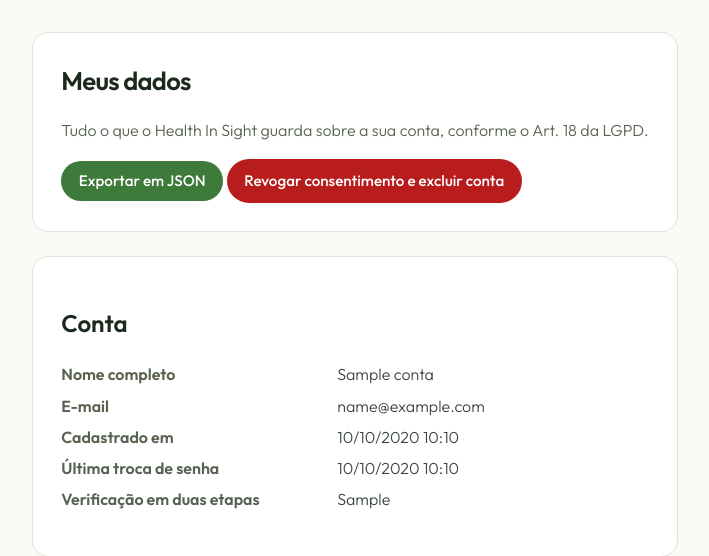
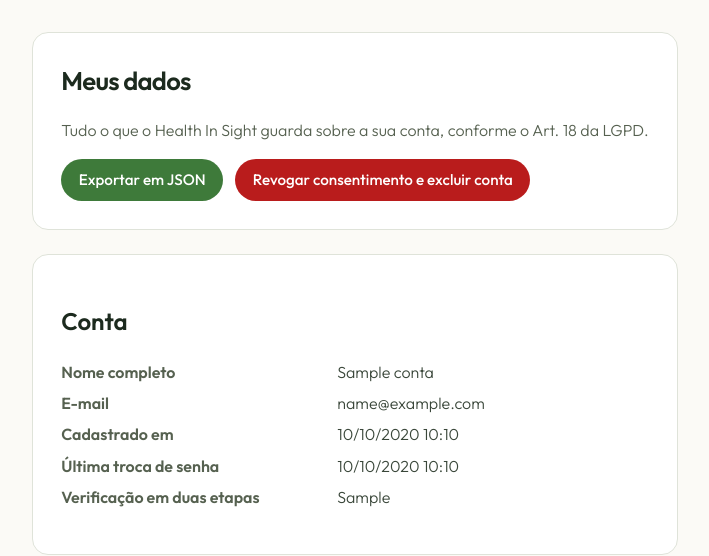
Before and after one commit to Guilheslherme/projeto_politicas_seguranca, a Django app: template templates/privacy/my_data.html in a window 1280 px wide. Shown: the part 75-631 px from the top of the page, without its empty margins (285-994 px from the left). Run offline with Django 5.2, Linux system fonts and the light colour scheme; the template is opened without the code that fills it: most values are stand-ins (such as "Sample title", 1, 10 or a date in 2020).

Commit message:
centraliza o texto dos botões largos e ajusta o espaço em meus dados

```diff
--- a/static/css/style.css
+++ b/static/css/style.css
@@ -148,7 +148,7 @@ button, .btn-primary, .btn-danger {
 .btn-primary { background: var(--primary); color: #fff; }
 .btn-primary:hover { background: var(--primary-dark); }
 .btn-danger { background: var(--danger); color: #fff; }
-.block { display: block; width: 100%; margin-top: 1.2rem; }
+.block { display: block; width: 100%; margin-top: 1.2rem; text-align: center; }
 .inline-form { display: inline; }
 .acoes { display: flex; flex-wrap: wrap; align-items: center; gap: 0.75rem; }
 .acoes button, .acoes a { line-height: 1.4; }
--- a/templates/privacy/my_data.html
+++ b/templates/privacy/my_data.html
@@ -8,11 +8,13 @@
     Tudo o que o Health In Sight guarda sobre a sua conta, conforme o Art. 18 da LGPD.
   </p>
 
-  <form method="post" action="{% url 'privacy:export_data' %}" class="inline-form">
-    {% csrf_token %}
-    <button type="submit" class="btn-primary">Exportar em JSON</button>
-  </form>
-  <a class="btn-danger" href="{% url 'privacy:delete_account' %}">Revogar consentimento e excluir conta</a>
+  <div class="acoes">
+    <form method="post" action="{% url 'privacy:export_data' %}">
+      {% csrf_token %}
+      <button type="submit" class="btn-primary">Exportar em JSON</button>
+    </form>
+    <a class="btn-danger" href="{% url 'privacy:delete_account' %}">Revogar consentimento e excluir conta</a>
+  </div>
 </div>
 
 <div class="card">
```
